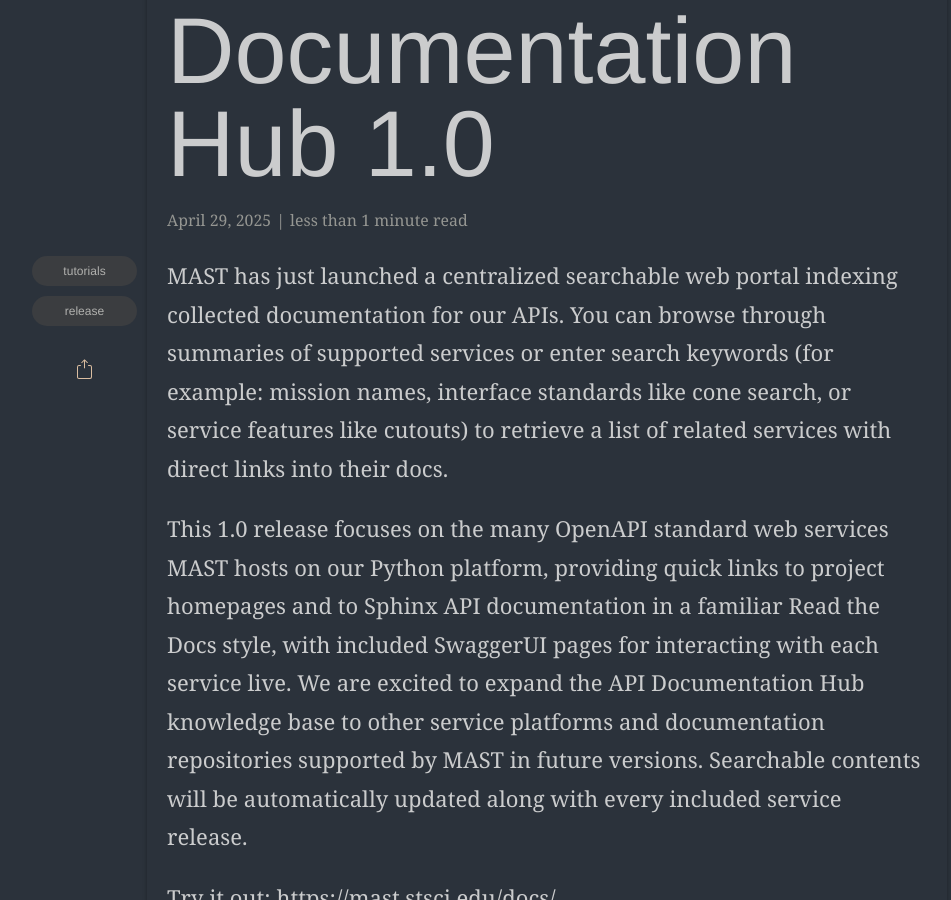
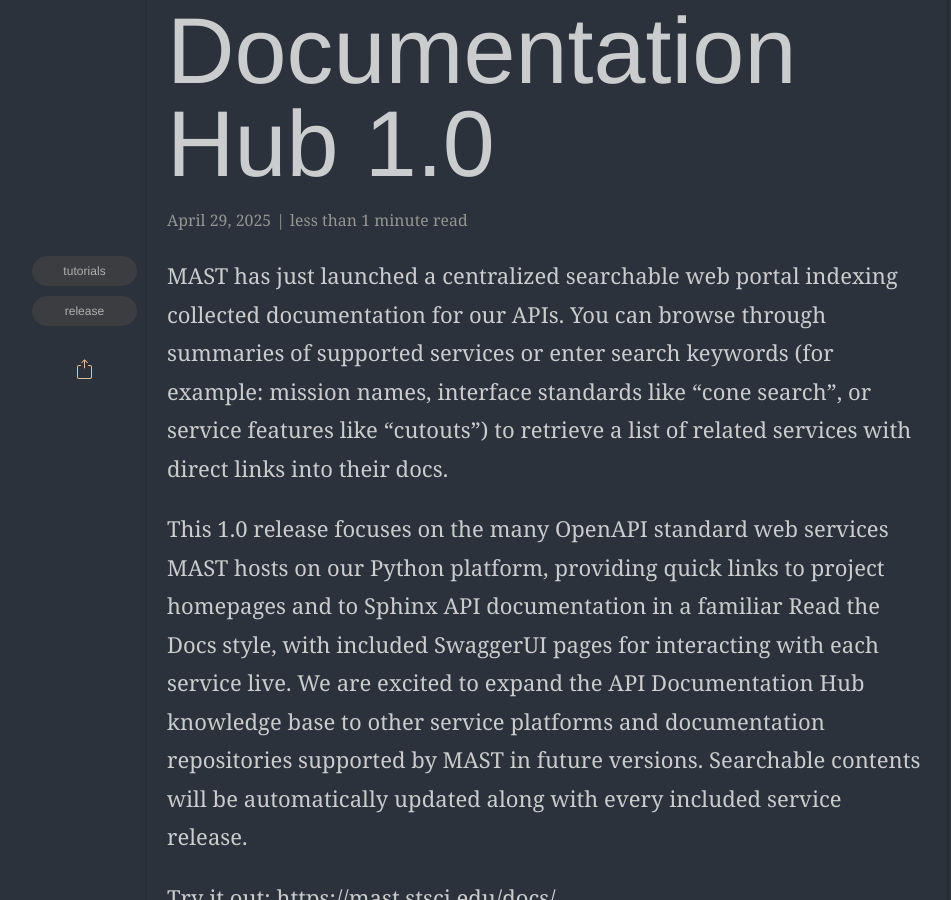
Before and after one commit to spacetelescope/mast-blog, a Jekyll site: the page built from _posts/2025-04-29-api-docs-hub-1.0-post.md, in a window 1280 px wide and 900 px high, scrolled down 711 px. Shown: the whole window, without its empty margins (93-1044 px from the left). Built offline with Jekyll 4.4.1, drawn with Linux system fonts in a browser that asks for light colours; some web fonts are replaced.

```diff
--- a/_posts/2025-04-29-api-docs-hub-1.0-post.md
+++ b/_posts/2025-04-29-api-docs-hub-1.0-post.md
@@ -11,7 +11,7 @@ author: MAST Staff
 description: "Search API documentation across MAST web services"
 ---
 
-MAST has just launched a centralized searchable web portal indexing collected documentation for our APIs. You can browse through summaries of supported services or enter search keywords (for example: mission names, interface standards like cone search, or service features like cutouts) to retrieve a list of related services with direct links into their docs.
+MAST has just launched a centralized searchable web portal indexing collected documentation for our APIs. You can browse through summaries of supported services or enter search keywords (for example: mission names, interface standards like "cone search", or service features like "cutouts") to retrieve a list of related services with direct links into their docs.
 
 This 1.0 release focuses on the many OpenAPI standard web services MAST hosts on our Python platform, providing quick links to project homepages and to Sphinx API documentation in a familiar Read the Docs style, with included SwaggerUI pages for interacting with each service live. We are excited to expand the API Documentation Hub knowledge base to other service platforms and documentation repositories supported by MAST in future versions. Searchable contents will be automatically updated along with every included service release.
 
```
